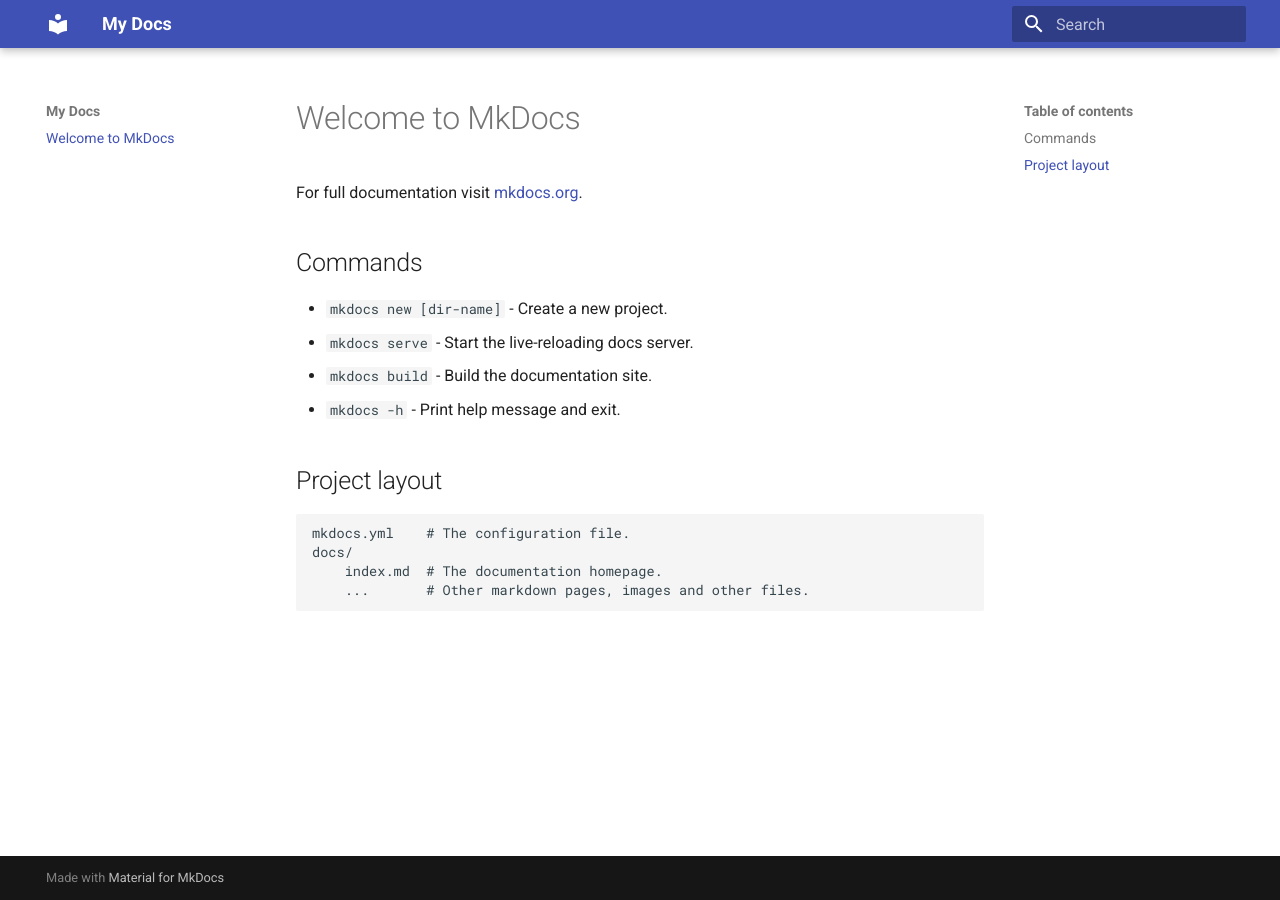
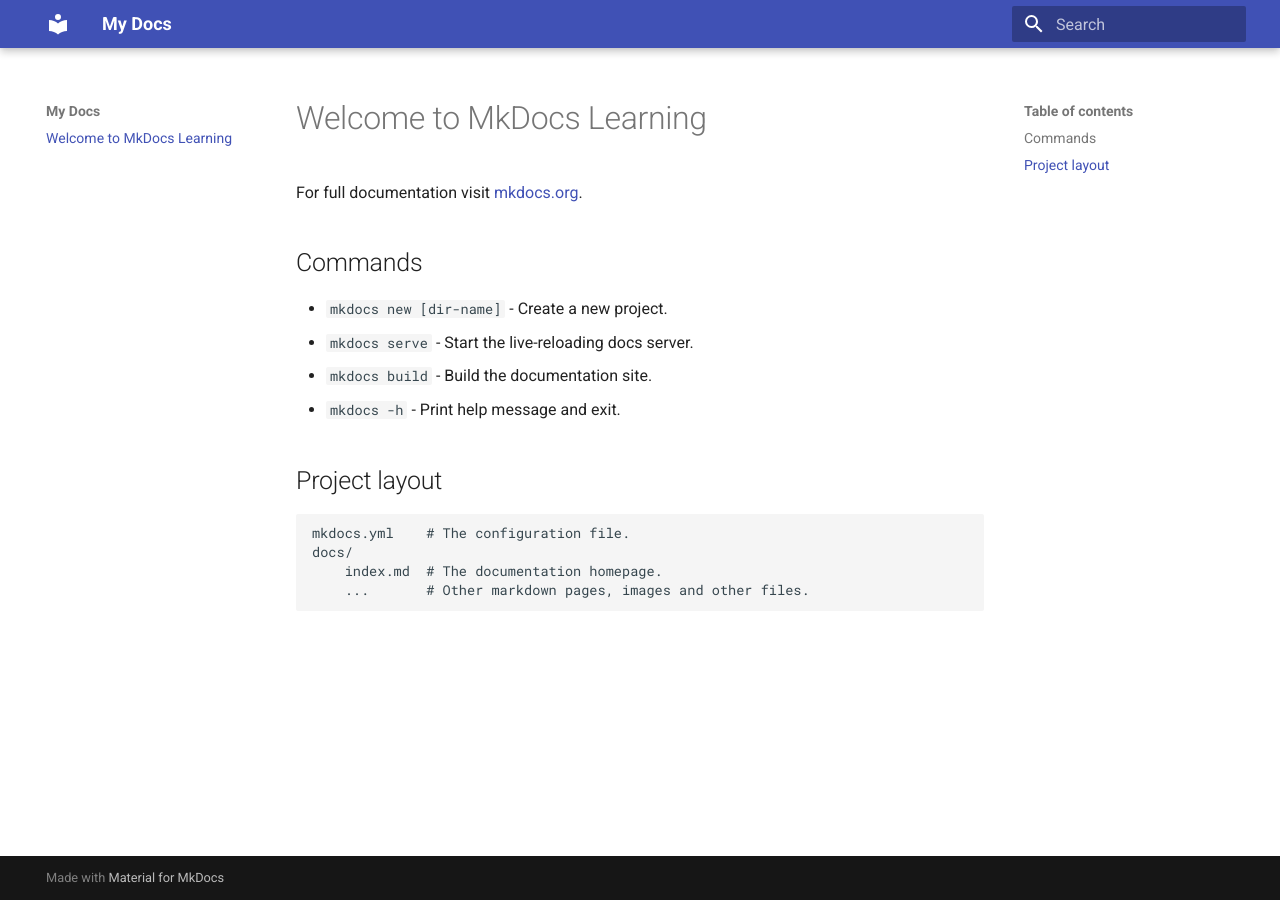
Before and after one commit to toyangxia/toyangxia.github.io, an MkDocs documentation site: the page built from docs/index.md, in a window 1280 px wide. Built offline with MkDocs 1.6.1 and Material for MkDocs 9.7.7, drawn with Linux system fonts in a browser that asks for light colours.

Commit message:
add learning in title

```diff
--- a/docs/index.md
+++ b/docs/index.md
@@ -1,4 +1,4 @@
-# Welcome to MkDocs
+# Welcome to MkDocs Learning
 
 For full documentation visit [mkdocs.org](https://www.mkdocs.org).
 
```
